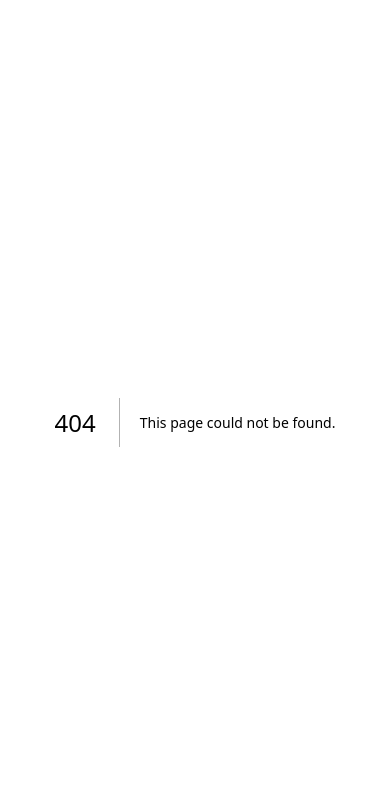
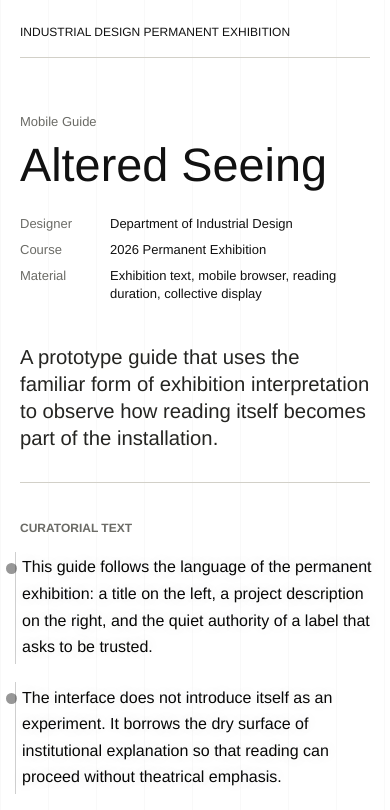
Before and after one commit to duskarb/see-saw, a Next.js app: page /see-saw in a window 390 px wide. Before the commit this address had no page. Shown: the top 810 px of the page. Built offline with nearby package versions, Linux system fonts and the light colour scheme; no server answers.

Commit message:
Split see-saw mobile surface from display

```diff
--- a/app/globals.css
+++ b/app/globals.css
@@ -123,12 +123,61 @@ a {
 }
 
 .curatorial-text p {
+  position: relative;
   margin: 0 0 24px;
   color: #161614;
   font-size: 16px;
   line-height: 1.66;
   word-break: keep-all;
   text-wrap: pretty;
+  transition:
+    color 220ms ease,
+    text-shadow 420ms ease,
+    transform 420ms ease;
+}
+
+.see-saw-surface .curatorial-text p {
+  --reading-pressure: 0;
+}
+
+.see-saw-surface .curatorial-text p::before {
+  content: "";
+  position: absolute;
+  top: 0.72em;
+  left: -13px;
+  width: 5px;
+  height: 5px;
+  border-radius: 50%;
+  background: currentColor;
+  opacity: calc(var(--reading-pressure) * 0.42);
+  transform: scale(calc(0.55 + var(--reading-pressure) * 1.65));
+  transition:
+    opacity 240ms ease,
+    transform 420ms ease;
+}
+
+.see-saw-surface .curatorial-text p::after {
+  content: "";
+  position: absolute;
+  inset: -0.18em -0.3em -0.2em -0.42em;
+  pointer-events: none;
+  border-left: 1px solid rgba(17, 17, 17, calc(var(--reading-pressure) * 0.2));
+  opacity: var(--reading-pressure);
+  transform: translateY(calc((1 - var(--reading-pressure)) * 5px));
+  transition:
+    border-color 320ms ease,
+    opacity 520ms ease,
+    transform 520ms ease;
+}
+
+.see-saw-surface .curatorial-text p[data-reading-state="active"] {
+  color: #070706;
+  text-shadow: 0 0 calc(var(--reading-pressure) * 14px) rgba(17, 17, 17, 0.13);
+  transform: translateX(calc(var(--reading-pressure) * 2px));
+}
+
+.see-saw-surface .curatorial-text p[data-reading-state="leaving"]::before {
+  opacity: 0.12;
 }
 
 .guide-footer {
@@ -238,6 +287,26 @@ a {
   will-change: transform, opacity, font-size;
 }
 
+.landscape-line::after {
+  content: "";
+  position: absolute;
+  inset: -0.28em -0.42em -0.24em;
+  pointer-events: none;
+  border: 1px solid rgba(232, 227, 216, calc(var(--arrival) * 0.32));
+  opacity: calc(var(--echo) * 0.72);
+  transform: scale(calc(1 + var(--arrival) * 0.035));
+  transition:
+    border-color 360ms ease,
+    opacity 720ms ease,
+    transform 720ms ease;
+}
+
+.landscape-line[data-echo="active"] {
+  text-shadow:
+    0 0 calc(var(--echo) * 18px) rgba(232, 227, 216, 0.22),
+    0 0 calc(var(--arrival) * 42px) rgba(232, 227, 216, 0.24);
+}
+
 .landscape-line::selection {
   background: transparent;
 }
--- /dev/null
+++ b/app/see-saw/page.tsx
@@ -0,0 +1,48 @@
+import CuratorialText from "@/components/CuratorialText";
+import ReadingTracker from "@/components/ReadingTracker";
+import texts from "@/data/texts.json";
+import type { TextsByPage } from "@/server/types";
+
+const catalog = texts as TextsByPage;
+const pageId = "object-01";
+const page = catalog[pageId];
+
+export default function SeeSawPage() {
+  return (
+    <main className="guide-shell see-saw-surface">
+      <ReadingTracker pageId={pageId} />
+      <article className="guide-page">
+        <header className="guide-header">
+          <div className="department">Industrial Design Permanent Exhibition</div>
+        </header>
+
+        <section className="object-meta" aria-labelledby="object-title">
+          <div className="object-identity">
+            <div className="object-number">{page.objectNo}</div>
+            <h1 className="object-title" id="object-title">
+              {page.title}
+            </h1>
+            <dl className="meta-row">
+              <dt>Designer</dt>
+              <dd>{page.author}</dd>
+              <dt>Course</dt>
+              <dd>
+                {page.year} {page.course}
+              </dd>
+              <dt>Material</dt>
+              <dd>{page.material}</dd>
+            </dl>
+          </div>
+          <p className="summary">{page.summary}</p>
+        </section>
+
+        <CuratorialText blocks={page.blocks} />
+
+        <footer className="guide-footer">
+          <div>Department of Industrial Design</div>
+          <div>KAIST</div>
+        </footer>
+      </article>
+    </main>
+  );
+}
--- a/components/ReadingTracker.tsx
+++ b/components/ReadingTracker.tsx
@@ -67,15 +67,20 @@ export default function ReadingTracker({ pageId }: Props) {
     socket.emit("session:start", session);
 
     const visibleBlocks = new Map<string, number>();
+    const visibleElements = new Map<string, HTMLElement>();
     const observer = new IntersectionObserver(
       (entries) => {
         entries.forEach((entry) => {
-          const blockId = (entry.target as HTMLElement).dataset.blockId;
+          const element = entry.target as HTMLElement;
+          const blockId = element.dataset.blockId;
           if (!blockId) return;
 
           if (entry.isIntersecting && entry.intersectionRatio > 0.18) {
             const wasVisible = visibleBlocks.has(blockId);
             visibleBlocks.set(blockId, entry.intersectionRatio);
+            visibleElements.set(blockId, element);
+            element.dataset.readingState = "active";
+            element.style.setProperty("--reading-pressure", entry.intersectionRatio.toFixed(3));
             emitEvent({
               blockId,
               eventType: wasVisible ? "heartbeat" : "enter",
@@ -85,6 +90,14 @@ export default function ReadingTracker({ pageId }: Props) {
             });
           } else if (visibleBlocks.has(blockId)) {
             visibleBlocks.delete(blockId);
+            visibleElements.delete(blockId);
+            element.dataset.readingState = "leaving";
+            element.style.setProperty("--reading-pressure", "0");
+            window.setTimeout(() => {
+              if (element.dataset.readingState === "leaving") {
+                delete element.dataset.readingState;
+              }
+            }, 900);
             emitEvent({
               blockId,
               eventType: "exit",
@@ -125,6 +138,8 @@ export default function ReadingTracker({ pageId }: Props) {
 
     const heartbeat = window.setInterval(() => {
       visibleBlocks.forEach((visibleRatio, blockId) => {
+        const element = visibleElements.get(blockId);
+        element?.style.setProperty("--reading-pressure", visibleRatio.toFixed(3));
         emitEvent({
           blockId,
           eventType: "heartbeat",
```
Also changed, not shown: app/page.tsx (+8 -4 lines), components/TextLandscape.tsx (+19 -12 lines), scripts/generate-qr.ts (+2 -6 lines), 1 other file (tests, documents, lock files or other folders).
